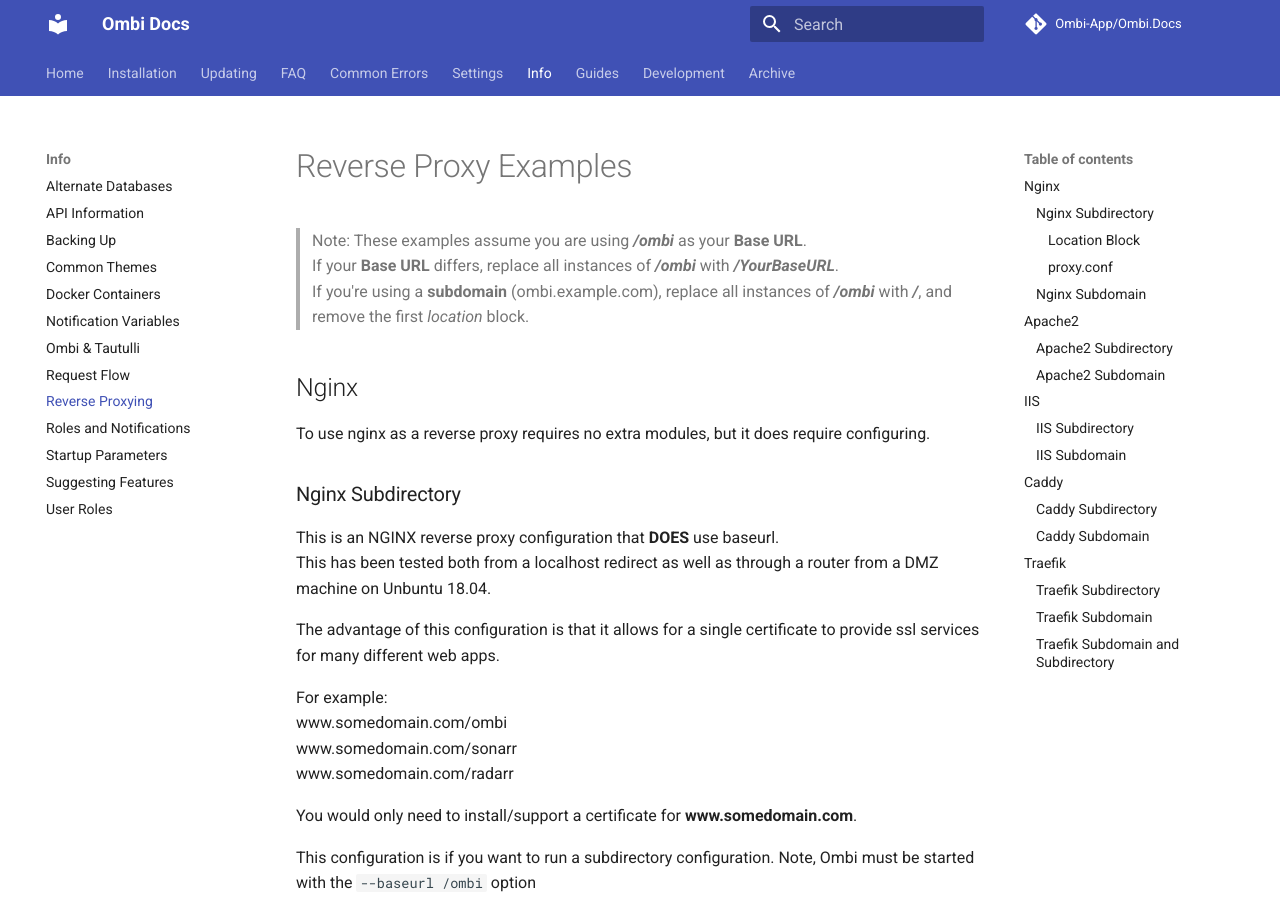
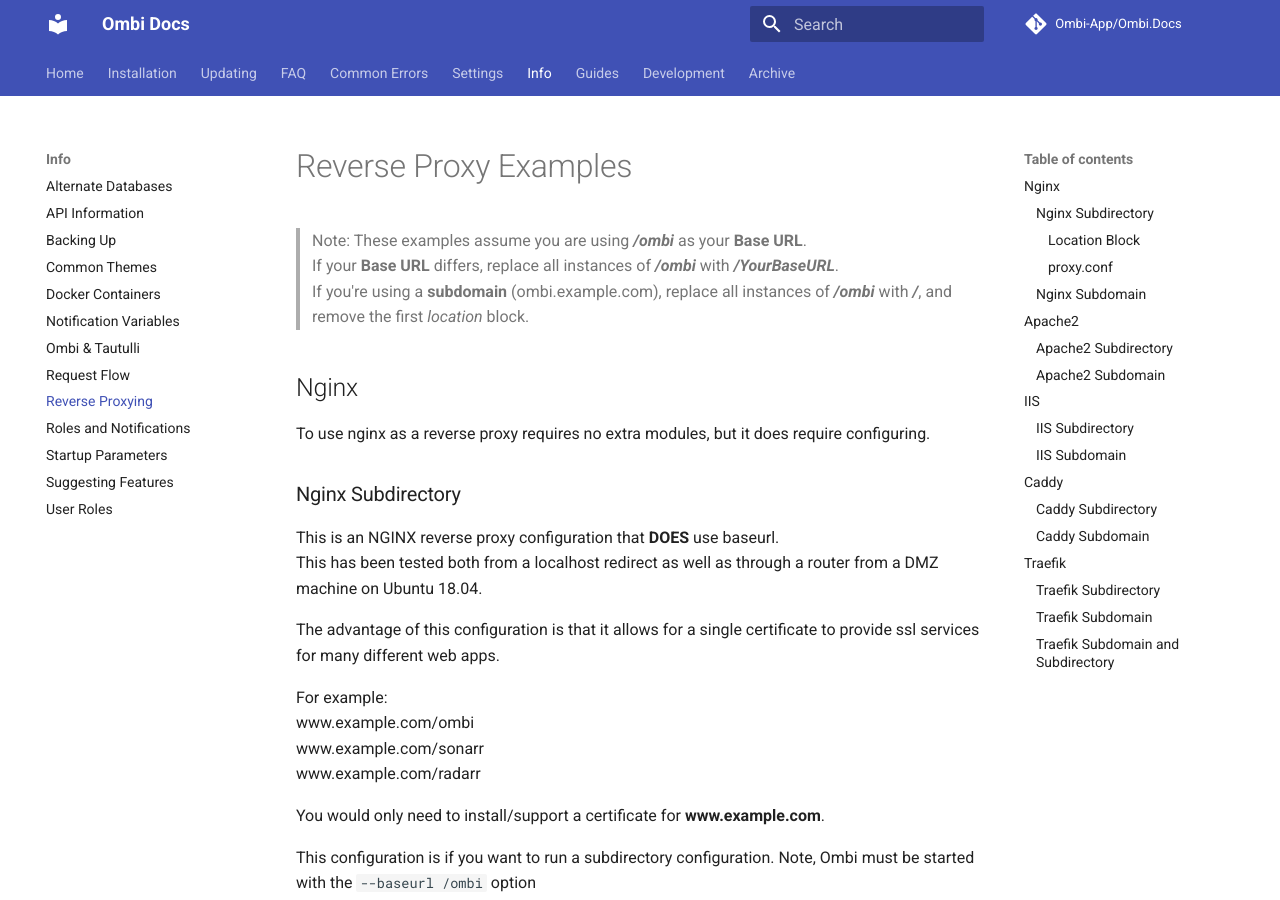
Before and after one commit to Ombi-app/Ombi.Docs, an MkDocs documentation site: the page built from docs/info/reverse-proxy.md, in a window 1280 px wide and 900 px high. Built offline with MkDocs 1.6.1 and Material for MkDocs 9.7.7, drawn with Linux system fonts in a browser that asks for light colours; comment, search, counter and statistics services are not loaded; some of the changed text lies outside the part shown.

Commit message:
lots of spelling

````diff
--- a/docs/info/reverse-proxy.md
+++ b/docs/info/reverse-proxy.md
@@ -11,16 +11,16 @@
 ### Nginx Subdirectory
 
 This is an NGINX reverse proxy configuration that **DOES** use baseurl.
-This has been tested both from a localhost redirect as well as through a router from a DMZ machine on Unbuntu 18.04.
+This has been tested both from a localhost redirect as well as through a router from a DMZ machine on Ubuntu 18.04.
 
 The advantage of this configuration is that it allows for a single certificate to provide ssl services for many different web apps.
 
 For example:
-www.somedomain.com/ombi
-www.somedomain.com/sonarr
-www.somedomain.com/radarr
+www.example.com/ombi
+www.example.com/sonarr
+www.example.com/radarr
 
-You would only need to install/support a certificate for **www.somedomain.com**.
+You would only need to install/support a certificate for **www.example.com**.
 
 This configuration is if you want to run a subdirectory configuration. Note, Ombi must be started with the `--baseurl /ombi` option
 
@@ -200,7 +198,7 @@
 - _NOTE1:  Below rules assume you have a "virtual directory" named "OMBI" under your default website in IIS.  That VD should target a physical directory that resides at `c:\inetpub\wwwroot\ombi`.
 Within this directory you would place the below rules in a web.config file. There should be no other files in this directory.
 (This should NOT be your OMBI install directory)_
-- _NOTE2:  Change `yourdomain.com`_
+- _NOTE2:  Change `example.com`_
 
 ```xml
 <configuration>
@@ -239,7 +237,7 @@
                     <conditions logicalGrouping="MatchAll" trackAllCaptures="true">
                         <add input="{HTTP_REFERER}" pattern="/ombi" />
                     </conditions>
-                    <action type="Rewrite" value="http{R:1}://YOURDOMAIN.com/ombi/{R:2}" />
+                    <action type="Rewrite" value="http{R:1}://example.com/ombi/{R:2}" />
                 </rule>
         <preConditions>
             <preCondition name="ResponseIsHtml1">
@@ -267,7 +265,7 @@
 Within this directory you would place the below rules in a web.config file. There should be no other files in this directory.
 (This should NOT be your OMBI install directory)_
 
-- _NOTE2:  Change "yourdomain.com"_
+- _NOTE2:  Change "example.com"_
 - _NOTE 3: Change "ombi_ip:port" to whatever your local address for Ombi is._
 - _NOTE 4: Be sure you set your application URL in Ombi to whatever your site in IIS is listening to._
 
@@ -328,7 +326,7 @@
 ### Caddy Subdomain
 
 ```conf
-ombi.yourdomain.tld {
+ombi.example.tld {
     reverse_proxy 127.0.0.1:5000
   }
 ```
````
Also changed, not shown: other parts of docs/info/reverse-proxy.md (+0 -2 lines).
